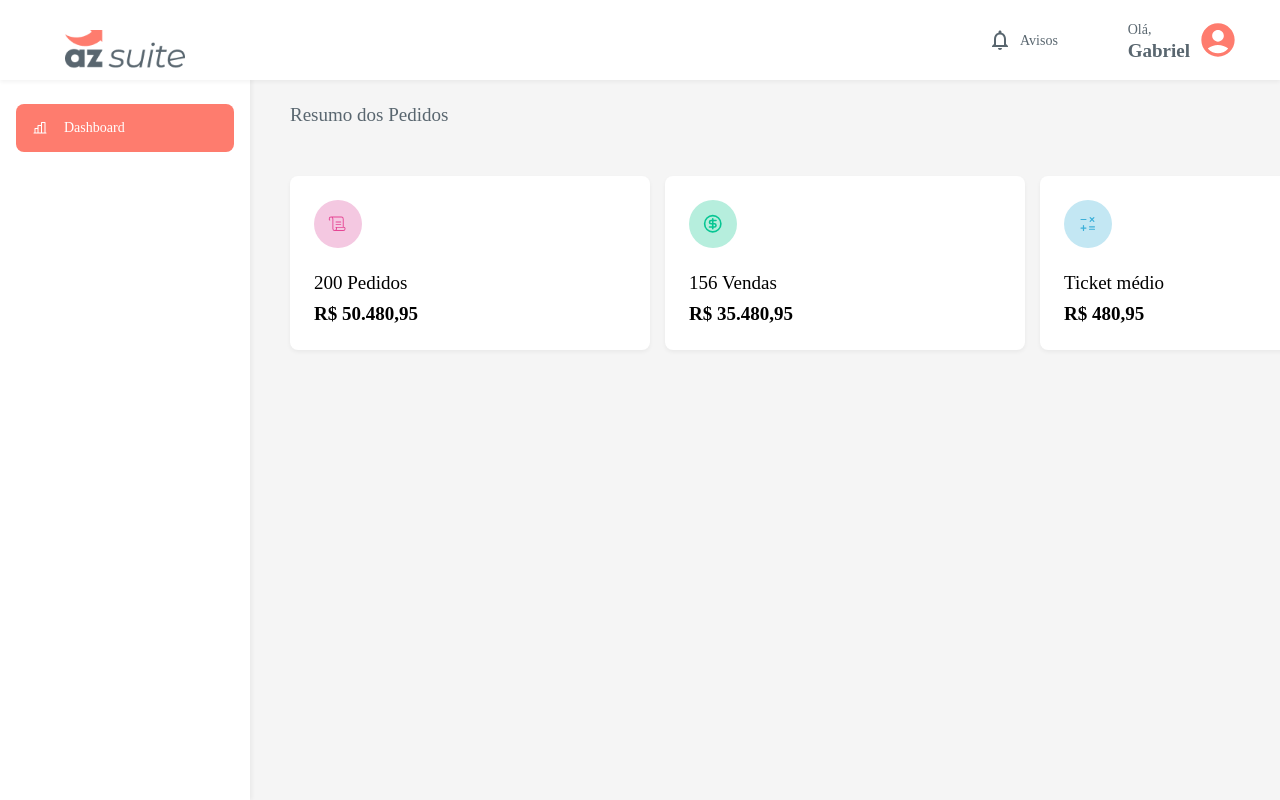
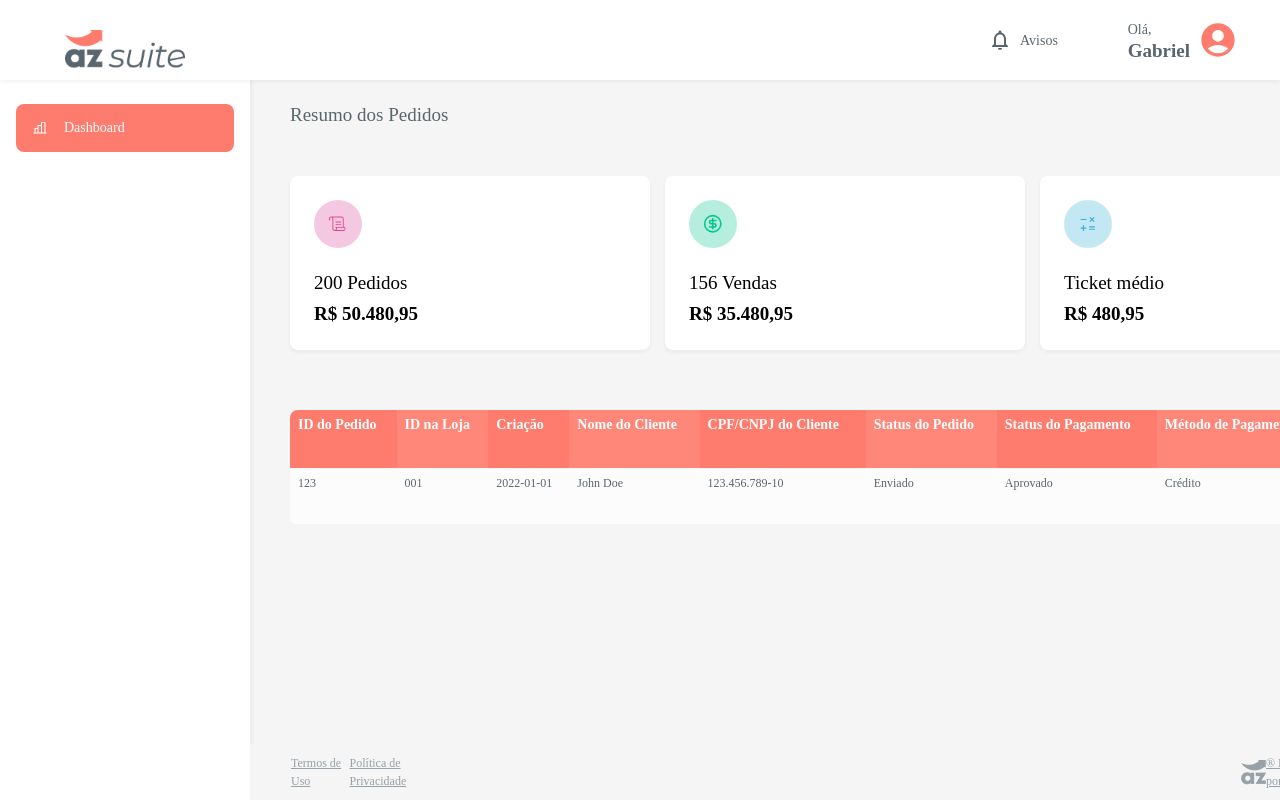
Before and after one commit to oliveiratullio/azape-front, a React (Vite) app: page /dashboard in a window 1280 px wide. Shown: the top 800 px of the page. Built offline with nearby package versions, Linux system fonts and the light colour scheme.

Commit message:
added dashboard table and footer

```diff
--- /dev/null
+++ b/src/components/Footer/Footer.tsx
@@ -0,0 +1,19 @@
+import logoazape from "../../assets/img/logoazape.png";
+import { Container, Side } from "./Style";
+
+function Footer() {
+    return (
+        <Container>
+            <Side>
+                <h2>Termos de Uso</h2>
+                <h2>Política de Privacidade</h2>
+            </Side>
+            <Side>
+                <img src={logoazape} alt="Logo" />
+                <h2>® Desenvolvido por Azape</h2>
+            </Side>
+        </Container>
+    );
+}
+
+export default Footer;
--- /dev/null
+++ b/src/components/Footer/Style.tsx
@@ -0,0 +1,30 @@
+import styled from "styled-components";
+
+export const Container = styled.div`
+  width: 100%;
+  height: 56px;
+  display: flex;
+  justify-content: space-between;
+  align-items: center;
+  background-color: #F5F5F5;
+  position: absolute;
+  bottom: 0;
+`;
+
+export const Side = styled.div`
+  width: 20%;
+  padding: 41px;
+  display: flex;
+  justify-content: space-between;
+  align-items: center;
+  h2{
+    font-size: 12px;
+    font-weight: 400;
+    line-height: 18px;
+    color: #97A1A8;
+    text-decoration: underline;
+  }
+  img{
+    margin-left: 30px;
+  }
+`;
--- a/src/components/Tables/OrdersTable.tsx
+++ b/src/components/Tables/OrdersTable.tsx
@@ -1,68 +1,36 @@
-
-import styled from 'styled-components';
-import { useTable, usePagination } from 'react-table';
-import { Order, OrdersTableProps } from '../../interfaces/OrdersTableInterfaces';
-
-
-
-const Styles = styled.div`
-  padding: 1rem;
-
-  table {
-    border-spacing: 0;
-    width: 100%;
-    border: 1px solid black;
-
-    th,
-    td {
-      margin: 0;
-      padding: 0.5rem;
-      border-bottom: 1px solid black;
-      border-right: 1px solid black;
-
-      :last-child {
-        border-right: 0;
-      }
-    }
-
-    th {
-      background: #f0f0f0;
-      border-top: 1px solid black;
-    }
-  }
-`;
+import styled from "styled-components";
+import { useTable } from "react-table";
+import {
+  Order,
+  OrdersTableProps,
+} from "../../interfaces/OrdersTableInterfaces";
 
 function OrdersTable({ columns, data }: OrdersTableProps) {
-    const {
-      getTableProps,
-      getTableBodyProps,
-      headerGroups,
-      rows,
-      prepareRow
-    } = useTable<Order>({
+  const { getTableProps, getTableBodyProps, headerGroups, rows, prepareRow } =
+    useTable<Order>({
       columns,
-      data
+      data,
     });
 
   return (
     <Styles>
       <table {...getTableProps()}>
         <thead>
-            {headerGroups.map(headerGroup => (
+          {headerGroups.map((headerGroup) => (
             <tr {...headerGroup.getHeaderGroupProps()}>
-                {headerGroup.headers.map(column => (
-                  <th {...column.getHeaderProps()}>{column.render('Header')}</th>
+              {headerGroup.headers.map((column) => (
+                <th {...column.getHeaderProps()}>{column.render("Header")}</th>
               ))}
             </tr>
           ))}
         </thead>
         <tbody {...getTableBodyProps()}>
-            {rows.map(row => {
+          {rows.map((row) => {
             prepareRow(row);
             return (
               <tr {...row.getRowProps()}>
-                  {row.cells.map(cell => (
-                    <td {...cell.getCellProps()}>{cell.render('Cell')}</td>
+                {row.cells.map((cell) => (
+                  <td {...cell.getCellProps()}>{cell.render("Cell")}</td>
                 ))}
               </tr>
             );
@@ -74,3 +42,62 @@ function OrdersTable({ columns, data }: OrdersTableProps) {
 }
 
 export default OrdersTable;
+
+const Styles = styled.div`
+  overflow: hidden;
+
+  table {
+    border-spacing: 0;
+    width: 100%;
+    border-collapse: collapse;
+
+    th,
+    td {
+      margin: 0;
+      padding: 0.5rem;
+      text-align: left;
+      border-right: none;
+      border-bottom: 1px solid #f5f5f5;
+      vertical-align: center;
+
+      :last-child {
+        border-right: none;
+      }
+    }
+
+    th {
+      background-color: #fe877a;
+      color: #ffffff;
+      font-size: 14px;
+      font-weight: 700;
+      height: 58px;
+      border-top: none;
+    }
+
+    th:nth-child(odd) {
+      background-color: #fe7c6e;
+    }
+
+    tbody tr {
+      height: 56px;
+    }
+
+    tbody tr:nth-child(odd) td {
+      background-color: #fcfcfc;
+    }
+
+    tbody tr:nth-child(even) td {
+      background-color: #ffffff;
+    }
+
+    td {
+      color: #59666f;
+      font-size: 12px;
+      font-weight: 400;
+    }
+
+    thead tr {
+      border-radius: 8px;
+    }
+  }
+`;
--- a/src/pages/DashboardPage/DashboardPage.tsx
+++ b/src/pages/DashboardPage/DashboardPage.tsx
@@ -1,10 +1,82 @@
-import styled from "styled-components";
 import NavBar from "../../components/NavBar/NavBar";
 import SideBar from "../../components/SideBar/SideBar";
 import { PiMathOperations, PiScrollLight } from "react-icons/pi";
 import { LuCircleDollarSign } from "react-icons/lu";
+import React from "react";
+import OrdersTable from "../../components/Tables/OrdersTable";
+import { Column } from "../../interfaces/OrdersTableInterfaces";
+import {
+  Container,
+  Content,
+  DataBox,
+  IconCircle,
+  ResumeBox,
+  ResumeItem,
+  TableBox,
+  TextBox,
+} from "./Style";
+import Footer from "../../components/Footer/Footer";
 
 function DashboardPage() {
+  const columns: Column[] = React.useMemo(
+    () => [
+      {
+        Header: "ID do Pedido",
+        accessor: "id",
+      },
+      {
+        Header: "ID na Loja",
+        accessor: "storeId",
+      },
+      {
+        Header: "Criação",
+        accessor: "creationDate",
+      },
+      {
+        Header: "Nome do Cliente",
+        accessor: "customerName",
+      },
+      {
+        Header: "CPF/CNPJ do Cliente",
+        accessor: "customerCpfCnpj",
+      },
+      {
+        Header: "Status do Pedido",
+        accessor: "orderStatus",
+      },
+      {
+        Header: "Status do Pagamento",
+        accessor: "paymentStatus",
+      },
+      {
+        Header: "Método de Pagamento",
+        accessor: "paymentMethod",
+      },
+      {
+        Header: "Total",
+        accessor: "total",
+        Cell: ({ value }: { value: number }) => `R$ ${value.toFixed(2)}`,
+      },
+    ],
+    []
+  );
+
+  const data = React.useMemo(
+    () => [
+      {
+        id: "123",
+        storeId: "001",
+        creationDate: "2022-01-01",
+        customerName: "John Doe",
+        customerCpfCnpj: "123.456.789-10",
+        orderStatus: "Enviado",
+        paymentStatus: "Aprovado",
+        paymentMethod: "Crédito",
+        total: 100.0,
+      },
+    ],
+    []
+  );
   return (
     <>
       <NavBar />
@@ -18,110 +90,53 @@ function DashboardPage() {
             <ResumeBox>
               <ResumeItem>
                 <IconCircle color="#F4C8E1">
-                                <PiScrollLight style={{ width: '19.5px', height: '19.5px', color: '#E54594' }} />
+                  <PiScrollLight
+                    style={{
+                      width: "19.5px",
+                      height: "19.5px",
+                      color: "#E54594",
+                    }}
+                  />
                 </IconCircle>
                 <h2>200 Pedidos</h2>
                 <h1>R$ 50.480,95</h1>
               </ResumeItem>
               <ResumeItem>
                 <IconCircle color="#B6EEDD">
-                                <LuCircleDollarSign style={{ width: '19.5px', height: '19.5px', color: '#07C693' }}/>
+                  <LuCircleDollarSign
+                    style={{
+                      width: "19.5px",
+                      height: "19.5px",
+                      color: "#07C693",
+                    }}
+                  />
                 </IconCircle>
                 <h2>156 Vendas</h2>
                 <h1>R$ 35.480,95</h1>
               </ResumeItem>
               <ResumeItem>
                 <IconCircle color="#C3E7F3">
-                                <PiMathOperations style={{ width: '19.5px', height: '19.5px', color: '#3CB0D9' }} />
+                  <PiMathOperations
+                    style={{
+                      width: "19.5px",
+                      height: "19.5px",
+                      color: "#3CB0D9",
+                    }}
+                  />
                 </IconCircle>
                 <h2>Ticket médio</h2>
                 <h1>R$ 480,95</h1>
               </ResumeItem>
             </ResumeBox>
+            <TableBox>
+              <OrdersTable columns={columns} data={data} />
+            </TableBox>
           </DataBox>
+          <Footer />
         </Content>
+
       </Container>
     </>
   );
 }
-export default DashboardPage
-
-const Container = styled.div`
-    width: 100%;
-    height: 100vh;
-    display: flex;
-    flex-direction: column;
-    background-color: #F5F5F5;
-  `;
-
-const Content = styled.div`
-    min-width: calc(100% - 250px);
-    min-height: calc(100vh - 80px);
-    display: flex;
-    flex-direction: column;
-    position: absolute;
-    top: 80px;
-    left: 250px;
-    overflow: hidden;
-`;
-
-
-const TextBox = styled.div`
-    width: 100%;
-    height: 23px;
-    display: flex;
-    flex-direction: column;
-    margin: 24px 0 0 40px;
-    h1 {
-        font-size: 19px;
-        font-weight: 400;
-        line-height: 22.8px;
-        color: #59666F;
-    }
-`;
-
-const DataBox = styled.div`
-    width: 1110px;
-    height: calc(80vh - 56px);
-    margin: 49px 0 0 40px;
-    display: flex;
-    flex-direction: column;
-`;
-const ResumeBox = styled.div`
-    width: 1110px;
-    height: 174px;
-    display: flex;
-    justify-content: space-between;
-`;
-
-const ResumeItem = styled.div`
-    width: 360px;
-    height: 174px;
-    display: flex;
-    flex-direction: column;
-    border-radius: 8px;
-    background-color: #FFFFFF;
-    box-shadow: 0px 2px 4px 0px rgba(0, 0, 0, 0.05);
-    line-height: 22.8px;
-    h2{
-        font-size: 19px;
-        font-weight: 400;
-        margin: 24px 0 0 24px;
-    }
-    h1{
-        font-size: 19px;
-        font-weight: 700;
-        margin: 8px 0 0 24px;
-    }
-`;
-
-const IconCircle = styled.div`
-    width: 48px;
-    height: 48px;
-    margin: 24px 0 0 24px;
-    display: flex;
-    justify-content: center;
-    align-items: center;
-    border-radius: 50%;
-    background-color: ${props => props.color || '#808080'};
-`;
+export default DashboardPage;
--- /dev/null
+++ b/src/pages/DashboardPage/Style.tsx
@@ -0,0 +1,87 @@
+import styled from "styled-components";
+
+export const Container = styled.div`
+  width: 100%;
+  height: 100vh;
+  display: flex;
+  flex-direction: column;
+  background-color: #f5f5f5;
+`;
+
+export const Content = styled.div`
+  min-width: calc(100% - 250px);
+  min-height: calc(100vh - 80px);
+  display: flex;
+  flex-direction: column;
+  position: absolute;
+  top: 80px;
+  left: 250px;
+  overflow: hidden;
+`;
+
+export const TextBox = styled.div`
+  width: 100%;
+  height: 23px;
+  display: flex;
+  flex-direction: column;
+  margin: 24px 0 0 40px;
+  h1 {
+    font-size: 19px;
+    font-weight: 400;
+    line-height: 22.8px;
+    color: #59666f;
+  }
+`;
+
+export const DataBox = styled.div`
+  width: 1110px;
+  height: calc(80vh - 56px);
+  margin: 49px 0 0 40px;
+  display: flex;
+  flex-direction: column;
+`;
+export const ResumeBox = styled.div`
+  width: 1110px;
+  height: 174px;
+  display: flex;
+  justify-content: space-between;
+`;
+
+export const ResumeItem = styled.div`
+  width: 360px;
+  height: 174px;
+  display: flex;
+  flex-direction: column;
+  border-radius: 8px;
+  background-color: #ffffff;
+  box-shadow: 0px 2px 4px 0px rgba(0, 0, 0, 0.05);
+  line-height: 22.8px;
+  h2 {
+    font-size: 19px;
+    font-weight: 400;
+    margin: 24px 0 0 24px;
+  }
+  h1 {
+    font-size: 19px;
+    font-weight: 700;
+    margin: 8px 0 0 24px;
+  }
+`;
+
+export const IconCircle = styled.div`
+  width: 48px;
+  height: 48px;
+  margin: 24px 0 0 24px;
+  display: flex;
+  justify-content: center;
+  align-items: center;
+  border-radius: 50%;
+  background-color: ${(props) => props.color || "#808080"};
+`;
+export const TableBox = styled.div`
+  width: 100%;
+  height: auto;
+  margin-top: 60px;
+  border-radius: 8px;
+  overflow: hidden;
+`;
```
Also changed, not shown: src/interfaces/OrdersTableInterfaces.tsx (+5 -3 lines), src/assets/img/logoazape.png (added). Lines whose indentation alone changed are shown as unchanged.
